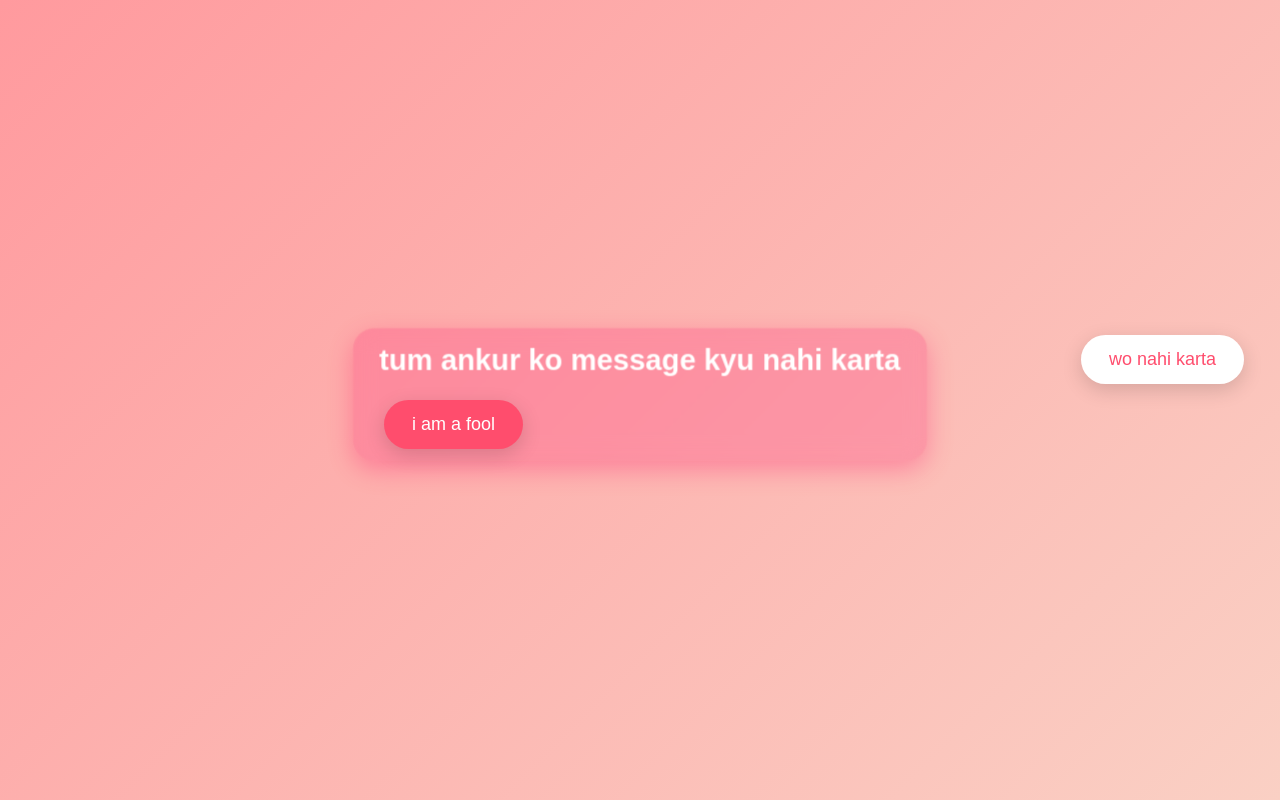
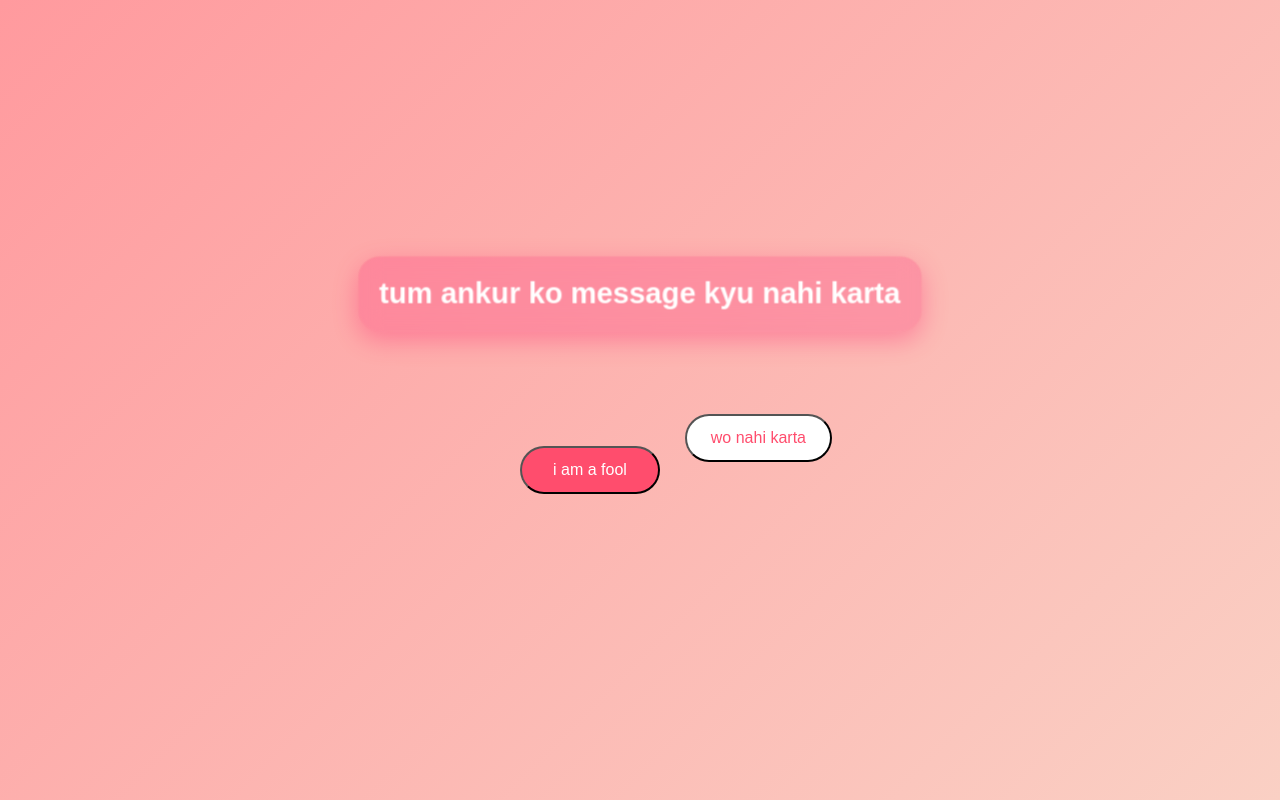
Before and after one commit to Fake-Zombie/hey, a plain HTML site: page index.html in a window 1280 px wide. Both pictures are taken after a click on the button "wo nahi karta". Drawn offline with Linux system fonts and the light colour scheme.

Commit message:
Add files via upload

```diff
--- a/index.html
+++ b/index.html
@@ -2,12 +2,12 @@
 <html>
 <head>
   <title>Catch the Button 😈</title>
+  <meta name="viewport" content="width=device-width, initial-scale=1.0">
+
   <style>
-/* Love Theme Styling */
-
     body {
       margin: 0;
-  height: 100vh;
+      min-height: 100vh;
       background: linear-gradient(135deg, #ff9a9e, #fad0c4);
       display: flex;
       flex-direction: column;
@@ -15,62 +15,64 @@ body {
       align-items: center;
       font-family: 'Poppins', sans-serif;
       overflow: hidden;
+      padding: 20px;
+      box-sizing: border-box;
     }
 
-/* Love Question Heading */
     h3 {
-  font-size: 28px;
+      font-size: clamp(20px, 5vw, 28px);
       color: #ffffff;
       text-align: center;
       margin-bottom: 40px;
-  padding: 15px 25px;
-  padding-bottom: 5rem;
+      padding: 20px;
       background: rgba(255, 0, 100, 0.2);
       border-radius: 20px;
       backdrop-filter: blur(10px);
       box-shadow: 0 8px 25px rgba(255, 0, 100, 0.3);
       animation: heartbeat 1.5s infinite;
+      max-width: 90%;
     }
 
-/* Buttons */
+.btn-container {
+  position: relative;
+  width: 100%;
+  max-width: 400px;
+  height: 200px;
+  margin: 0 auto;
+}
+
+
    button {
   position: absolute;
-  padding: 14px 28px;
-  font-size: 18px;
-  border: none;
+  padding: 12px 24px;
+  font-size: 16px;
   border-radius: 30px;
-  cursor: pointer;
-  transition: all 0.3s ease;
-  box-shadow: 0 6px 20px rgba(0, 0, 0, 0.15);
+  height: 48px;
+  min-width: 140px;
+  display: flex;
+  align-items: center;
+  justify-content: center;
 }
 
-/* Yes Button */
+/* YES button fixed left side */
 #yesBtn {
-    left: 30%;
+  left: 20%;
   top: 50%;
+  transform: translateY(-50%);
   background: #ff4d6d;
   color: white;
 }
 
-#yesBtn:hover {
-
-  transform: scale(1.1);
-  box-shadow: 0 0 25px #ff4d6d;
-}
-
-/* No Button */
+/* NO button fixed right side */
 #noBtn {
-    left: 55%;
+  left: 60%;
   top: 50%;
-  background: #ffffff;
+  transform: translateY(-50%);
+  background: white;
   color: #ff4d6d;
 }
 
-#noBtn:hover {
-  transform: scale(1.1);
-}
 
-/* Heartbeat Animation */
     @keyframes heartbeat {
       0% { transform: scale(1); }
       25% { transform: scale(1.05); }
@@ -78,33 +80,60 @@ button {
       75% { transform: scale(1.05); }
       100% { transform: scale(1); }
     }
-
   </style>
 </head>
+
 <body>
+
 <h3>tum ankur ko message kyu nahi karta</h3>
+
+<div class="btn-container">
   <button id="yesBtn">i am a fool</button>
-<button id="noBtn">wo nahi karta </button>
+  <button id="noBtn">wo nahi karta</button>
+</div>
 
 <script>
   const yesBtn = document.getElementById("yesBtn");
   const noBtn = document.getElementById("noBtn");
+  const container = document.querySelector(".btn-container");
 
   yesBtn.addEventListener("click", () => {
     alert("You selected the correct button!");
   });
 
   noBtn.addEventListener("click", (e) => {
-    e.preventDefault(); // stop normal click behavior
+    e.preventDefault();
     moveButton();
   });
 
   function moveButton() {
-    const maxWidth = window.innerWidth - noBtn.offsetWidth;
-    const maxHeight = window.innerHeight - noBtn.offsetHeight;
+    const maxWidth = container.clientWidth - noBtn.offsetWidth;
+    const maxHeight = container.clientHeight - noBtn.offsetHeight;
 
-    const randomX = Math.random() * maxWidth;
-    const randomY = Math.random() * maxHeight;
+    let randomX, randomY;
+    let overlap = true;
+
+    while (overlap) {
+      randomX = Math.random() * maxWidth;
+      randomY = Math.random() * maxHeight;
+
+      // Yes button position
+      const yesRect = yesBtn.getBoundingClientRect();
+      const containerRect = container.getBoundingClientRect();
+
+      const yesX = yesRect.left - containerRect.left;
+      const yesY = yesRect.top - containerRect.top;
+
+      // Distance check (minimum 100px gap)
+      const distance = Math.sqrt(
+        Math.pow(randomX - yesX, 2) +
+        Math.pow(randomY - yesY, 2)
+      );
+
+      if (distance > 120) {
+        overlap = false;
+      }
+    }
 
     noBtn.style.left = randomX + "px";
     noBtn.style.top = randomY + "px";
```
Lines whose indentation alone changed are shown as unchanged.
